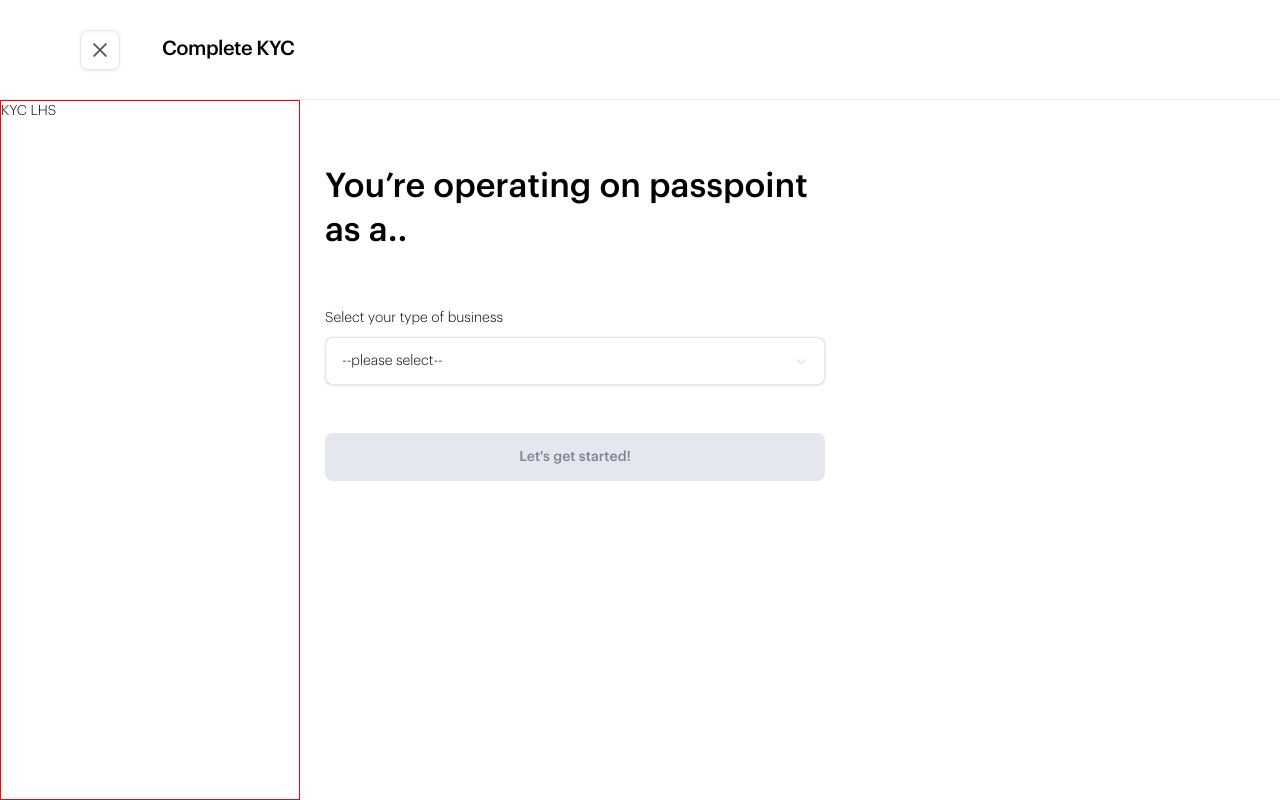
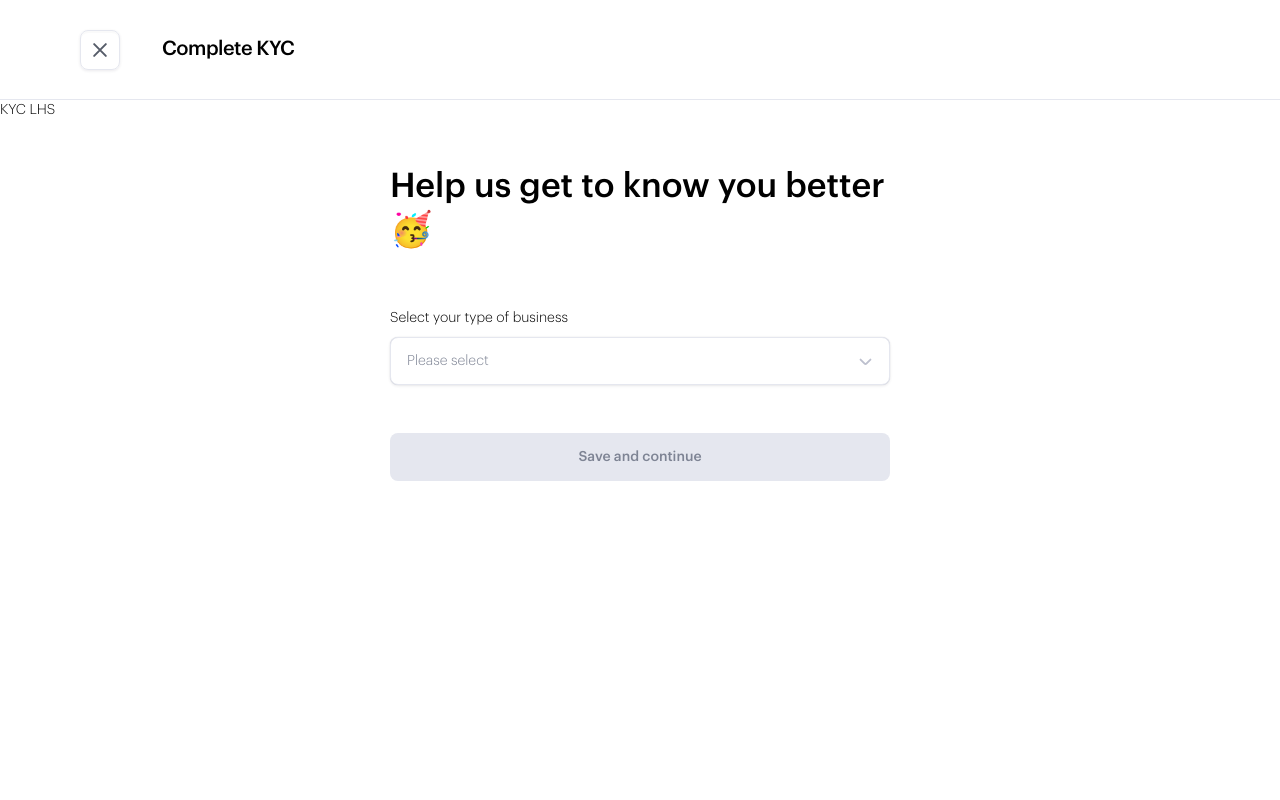
Before and after one commit to passpoint-web/passpoint-go-webapp, a Next.js app: page /kyc/business-type in a window 1280 px wide. Built offline with nearby package versions, Linux system fonts and the light colour scheme.

Commit message:
added custom select styles

```diff
--- a/app/globals.css
+++ b/app/globals.css
@@ -97,6 +97,9 @@
   --btn-secondary-shadow: 0px 1px 3px 0px rgba(47, 43, 67, 0.10), 0px 2px 0px 0px rgba(234, 234, 234, 0.25) inset;
 
   --screen-top-padding: 64px;
+
+  --kyc-layout-lhs-width: 30%;
+  --kyc-layout-lhs-max-width: 350px;
 }
 
 /* @media (prefers-color-scheme: dark) {} */
--- a/app/kyc-layout.js
+++ b/app/kyc-layout.js
@@ -21,6 +21,7 @@
       <div className={styles.kyc_content}>
         <KYCLayoutLHS />
         {children}
+        <div className={styles.kyc_content_rhs} />
       </div>
     </div>
   )
--- a/assets/styles/kyc-screens.module.css
+++ b/assets/styles/kyc-screens.module.css
@@ -33,12 +33,34 @@
 
 .kyc_content {
   display: flex;
+  justify-content: space-between;
 }
 
-.kyc_content_lhs {
+.kyc_content_lhs,
+.kyc_content_rhs {
   display: flex;
-  width: 40%;
-  max-width: 300px;
+  width: var(--kyc-layout-lhs-width);
+  max-width: var(--kyc-layout-lhs-max-width);
   min-height: calc(100vh - var(--header-height));
-  border: 1px solid red;
+  /* border: 1px solid red; */
 }
+
+@media screen and (max-width: 1024px) {
+  .kyc_content {
+    justify-content: flex-start;
+  }
+  .kyc_content_rhs {
+    display: none;
+  }
+}
+
+@media screen and (max-width: 700px) {
+  .kyc_content {
+    flex-direction: column;
+    /* justify-content: flex-start; */
+  }
+
+  .kyc_content_lhs {
+    min-height: fit-content;
+  }
+}
--- a/components/Btn/Close.js
+++ b/components/Btn/Close.js
@@ -3,7 +3,7 @@
   return (
    <button className='close_btn' disabled={disabled} onClick={emitClick}>
     <svg xmlns="http://www.w3.org/2000/svg" width="20" height="20" viewBox="0 0 20 20" fill="none">
-      <path d="M4.16675 15.8333L15.8334 4.16663M4.16675 4.16663L15.8334 15.8333L4.16675 4.16663Z" stroke="#565C69" stroke-width="2" stroke-linecap="round" stroke-linejoin="round"/>
+      <path d="M4.16675 15.8333L15.8334 4.16663M4.16675 4.16663L15.8334 15.8333L4.16675 4.16663Z" stroke="#565C69" strokeWidth="2" strokeLinecap="round" strokeLinejoin="round"/>
     </svg>
    </button>
   )
--- /dev/null
+++ b/components/Custom/Select/Select.js
@@ -0,0 +1,63 @@
+import axios from 'axios'
+import styles from './custom-select.module.css'
+// import styles from '@/assets/styles/auth-screens.module.css'
+import { useEffect, useState } from 'react'
+import OverlayScreen from '../../OverlayScreen'
+
+const CustomSelect = ({emitSelect, selectedOption, selectOptions}) => {
+
+  const [showSelect, setShowSelect] = useState(false)
+
+  const handleClick = (e) => {
+    e.preventDefault()
+    setShowSelect(!showSelect)
+  }
+
+  const handleSelect = (e, option) => {
+    emitSelect(option)
+    window.setTimeout(()=>{
+    setShowSelect(false)
+    }, 200)
+  }
+
+  const hideSelect = (e) => {
+    window.setTimeout(()=>{
+    setShowSelect(false)
+    }, 200)
+  }
+
+  useEffect(()=>{
+    console.log(styles)
+  }, [])
+
+  return (
+    <>
+    <div className={styles.custom_select }>
+    {showSelect ? <OverlayScreen emitClick={hideSelect} /> : <></>}
+      <button className={`${showSelect ? styles.active : ''}`} onClick={handleClick}>
+        {selectedOption ?
+          <div className={styles.content}>
+            <p>{selectedOption}</p>
+          </div> :
+          <div className={styles.content_name}>
+            <p>Please select</p>
+          </div>
+        }
+        <svg xmlns="http://www.w3.org/2000/svg" width="15" height="15" viewBox="0 0 20 20" fill="none">
+          <path d="M16.6 7.45837L11.1667 12.8917C10.525 13.5334 9.47499 13.5334 8.83333 12.8917L3.39999 7.45837" stroke="#BDC0CE" strokeWidth="2.5" strokeMiterlimit="10" strokeLinecap="round" strokeLinejoin="round"/>
+        </svg>
+      </button>
+      { showSelect ?
+      <div className={`${styles.select} dropdown`}>
+        {selectOptions.map((option, index)=>(
+          <div key={index} className={styles.content} onClick={(e) => handleSelect(e, option)}>
+            <p>{option}</p>
+          </div>
+        ))}
+    </div>
+    : <></>}
+    </div></>
+  )
+}
+
+export default CustomSelect
--- /dev/null
+++ b/components/Custom/Select/custom-select.module.css
@@ -0,0 +1,123 @@
+
+/* countries select */
+.custom_select {
+  position: relative;
+  transform: none;
+}
+
+.custom_select button {
+  background-color: #fff;
+  border: 1px solid var(--input-border);
+  height: var(--input-height);
+  border-radius: var(--input-br);
+  padding: 0 var(--input-padding);
+  box-shadow: var(--input-box-shadow);
+  display: block;
+  width: 100%;
+  transition: var(--input-transition);
+}
+
+.custom_select button {
+  transition: var(--input-transition);
+  display: flex;
+  align-items: center;
+  justify-content: space-between;
+  height: var(--input-height);
+}
+
+.custom_select button:hover {
+  border-color: var(--sky-blue);
+}
+
+/* .custom_select button.active, */
+/* .custom_select button:focus { */
+  /* border: 1px solid var(--sky-blue); */
+  /* outline: transparent; */
+  /* box-shadow: 0px 0px 0px 3px var(--input-focus-box-shadow); */
+  /* background-color: var(--input-focus-bg); */
+/* } */
+
+.custom_select .content {
+  width: 100%;
+  display: flex;
+  justify-content: flex-start;
+  gap: 10px;
+}
+
+.custom_select button .content p,
+.custom_select .select .content p {
+  color: var(--grey-1);
+}
+
+.custom_select .select {
+  padding: var(--sm-inner-component-mg) 0;
+  /* border: 1px solid var(--grey-4); */
+  border-radius: var(--input-br);
+  box-shadow: 0px 1px 3px 0px rgba(50, 50, 71, 0.10), 0px 0px 1px 0px rgba(12, 26, 75, 0.20);
+  /* max-height: calc(var(--input-height)*5 - var(--sm-inner-component-mg)); */
+  height: calc(var(--input-height)*5 - var(--sm-inner-component-mg));
+  overflow-y: auto;
+  margin-top: calc(var(--sm-inner-component-mg)*2);
+  position: absolute;
+  top: var(--input-height);
+  width: 100%;
+  z-index: var(--select-dropdown-z-index);
+  background-color: #fff;
+}
+
+/* hide countries container scroll bar */
+.custom_select .select::-webkit-scrollbar {
+  width: 0 !important;
+}
+
+.custom_select .select {
+  overflow: -moz-scrollbars-none;
+}
+
+.custom_select .select {
+  -ms-overflow-style: none;
+}
+/* end */
+
+.custom_select .select .input_wrapper {
+  position: sticky;
+  position: -webkit-sticky;
+  top: 0;
+  padding-bottom: var(--sm-inner-component-mg);
+}
+
+.custom_select .select input[type=search] {
+  /* height: 40px; */
+  margin: 0 var(--sm-inner-component-mg);
+  width: calc(100% - var(--sm-inner-component-mg)*2);
+  border-radius: 6px;
+}
+
+.custom_select .select input[type=search]:focus {
+  box-shadow: none;
+}
+
+.custom_select .select input[type=search]:focus + label svg path {
+  stroke: var(--grey-1);
+}
+
+.custom_select .select .content {
+  padding: 0 var(--input-padding);
+  height: var(--input-height);
+  display: flex;
+  align-items: center;
+  transition: var(--input-transition);
+  cursor: pointer;
+}
+
+.custom_select .content .img,
+.custom_select .select .content .img {
+  border-radius: 50%;
+  border: 0.2px solid var(--grey-6);
+}
+
+.custom_select .select .content:hover {
+  background-color: var(--grey-6);
+}
+
+/* end */
--- a/components/KYC/LayoutLHS.js
+++ b/components/KYC/LayoutLHS.js
@@ -1,9 +1,9 @@
 import styles from '@/assets/styles/kyc-screens.module.css'
 const KYCLayoutLHS = () => {
   return (
-      <div className={styles.kyc_content_lhs}>
-          KYC LHS
-        </div>
+    <div className={styles.kyc_content_lhs}>
+      KYC LHS
+    </div>
   )
 }
 
--- a/pages/kyc/business-type.js
+++ b/pages/kyc/business-type.js
@@ -4,10 +4,22 @@
 import Link from "next/link"
 import { useEffect, useState } from "react"
 import { useRouter } from "next/router"
+import CustomSelect from "@/components/Custom/Select/Select"
 
 const BusinessType = () => {
+
   const router = useRouter()
-  const [type, setType] = useState('')
+  const [businessType, setBusinessType] = useState(undefined)
+  const businessTypes = [
+    'Travel agent',
+    'Travel agency',
+    'Tour management',
+    'Company'
+  ]
+
+  const handleSelect = (e) => {
+    setBusinessType(e)
+  }
 
   const handleSubmit = (e) => {
     e.preventDefault()
@@ -18,32 +30,16 @@
        <div className={styles.auth}>
        <div className={styles.inner}>
        <div className={styles.center}>
-       <h1>You’re operating on passpoint as a..</h1>
+       <h1>Help us get to know you better 🥳</h1>
         <form className={styles.form} onSubmit={handleSubmit}>
           <div className={styles.inner}>
           <div className={styles.form_group}>
             <label>Select your type of business</label>
-            <select onChange={(e)=>setType(e.target.value)}>
-              <option selected disabled>
-                --please select--
-              </option>
-              <option>
-                Travel agent
-              </option>
-              <option>
-                Travel agency
-              </option>
-              <option>
-                Tour management
-              </option>
-              <option>
-                Company
-              </option>
-            </select>
+            <CustomSelect selectOptions={businessTypes} selectedOption={businessType} emitSelect={handleSelect} />
           </div>
           </div>
           <div className={styles.action_ctn}>
-            <PrimaryBtn disabled={!type} text={`Let's get started!`} />
+            <PrimaryBtn disabled={!businessType} text={`Save and continue`} />
           </div>
         </form>
        </div>
```
